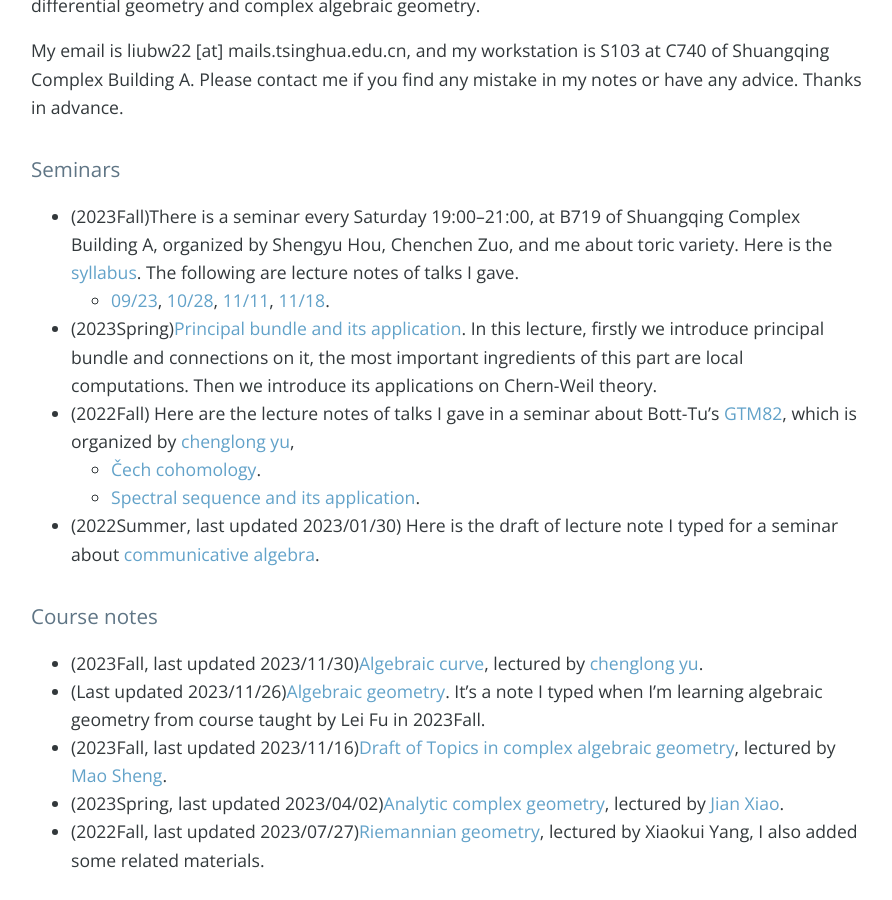
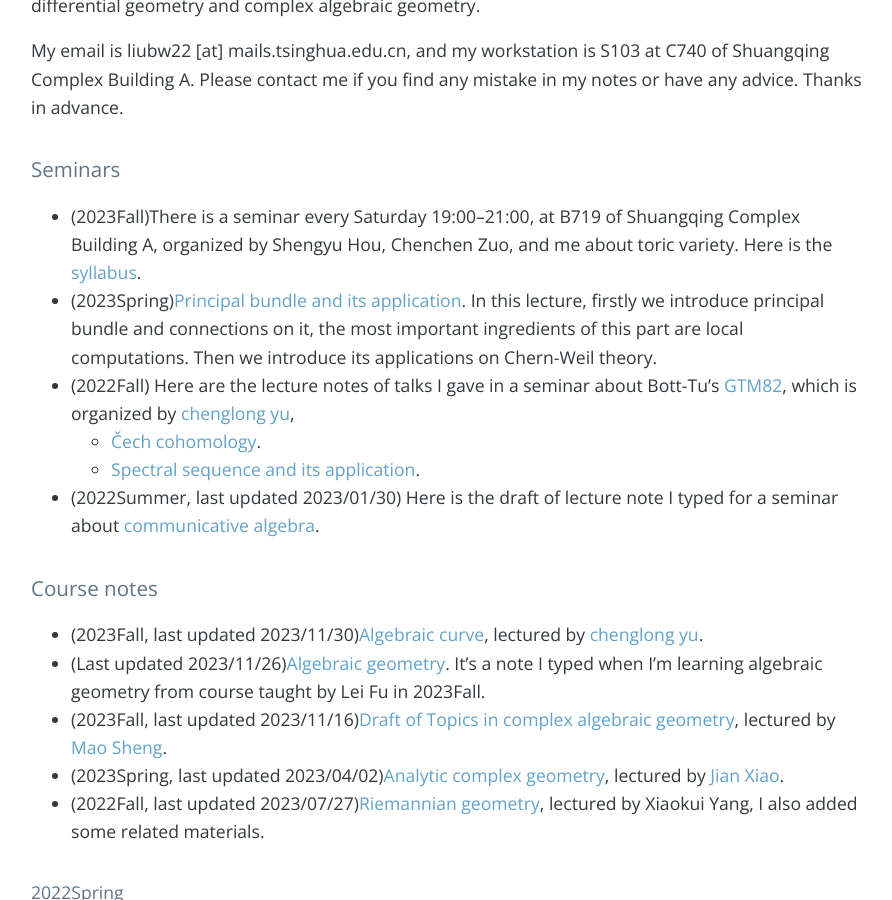
Before and after one commit to bowenl-math/bowenl-math.github.io, a Jekyll site: the page built from index.md, in a window 1280 px wide and 900 px high, scrolled down 459 px. Shown: the whole window, without its empty margins (193-1085 px from the left). Built offline with Jekyll 4.4.1, drawn with Linux system fonts in a browser that asks for light colours; nearby versions of some CDN libraries; our own code applies the rules of GitHub Pages for plain Markdown files; the list of posts is cut into pages by our own code; comment, search, counter and statistics services are not loaded.

Commit message:
Update index.md

```diff
--- a/index.md
+++ b/index.md
@@ -5,8 +5,7 @@
 
 
 ### Seminars
-* (2023Fall)There is a seminar every Saturday 19:00--21:00, at B719 of Shuangqing Complex Building A, organized by Shengyu Hou, Chenchen Zuo, and me about toric variety. Here is the [syllabus](notes/2023Fall/toric/syllabus.pdf). The following are lecture notes of talks I gave.
-   - [09/23](notes/2023Fall/toric/09-23.pdf), [10/28](notes/2023Fall/toric/10-28.pdf), [11/11](notes/2023Fall/toric/11-11.pdf), [11/18](notes/2023Fall/toric/11-18.pdf).
+* (2023Fall)There is a seminar every Saturday 19:00--21:00, at B719 of Shuangqing Complex Building A, organized by Shengyu Hou, Chenchen Zuo, and me about toric variety. Here is the [syllabus](notes/2023Fall/toric/syllabus.pdf).
 * (2023Spring)[Principal bundle and its application](notes/2023Spring/geometry_of_principal_bundle.pdf). In this lecture, firstly we introduce principal bundle and connections on it, the most important ingredients of this part are local computations. Then we introduce its applications on Chern-Weil theory.
 * (2022Fall) Here are the lecture notes of talks I gave in a seminar about Bott-Tu's [GTM82](https://link.springer.com/book/10.1007/978-1-4757-3951-0), which is organized by [chenglong yu](https://chenglongyu.github.io/),
    - [Čech cohomology](notes/2022Fall/Cech_cohomology.pdf).
```
